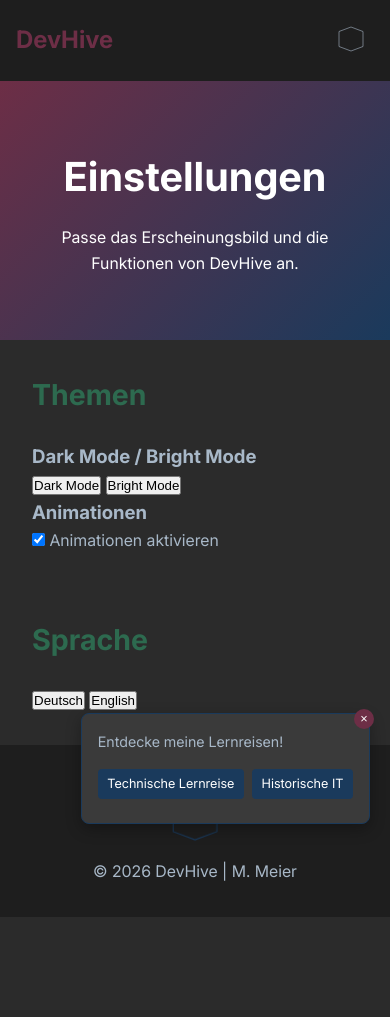
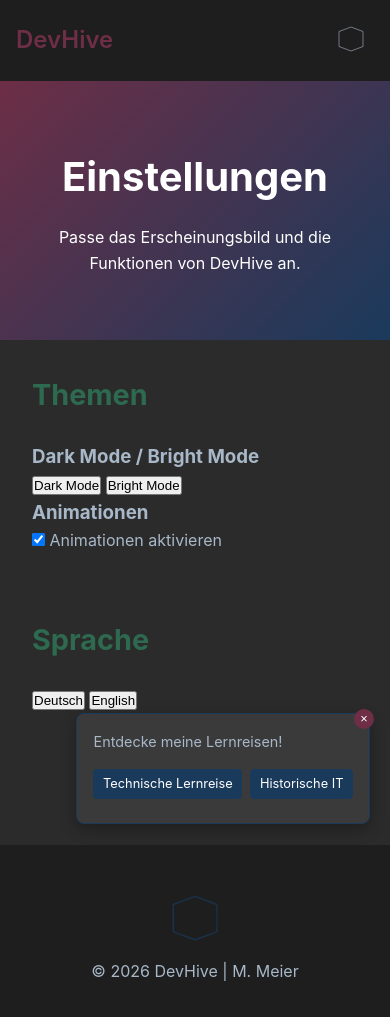
Before and after one commit to MMCodeMystic/devhive, a PHP site: page /einstellungen.php in a window 390 px wide. Before the commit the page ends 917 px from the top, so only its background shows below. Run offline with PHP 8.4, Linux system fonts and the light colour scheme.

Commit message:
Final: Mobile-First Fixes – Navbar, Hintergrund, Footer, Timelines, CTA

```diff
--- a/css/style.css
+++ b/css/style.css
@@ -25,48 +24,18 @@
     box-sizing: border-box;
 }
 
-html, body {
+html {
     height: 100%;
     font-family: 'Inter', sans-serif;
     background: var(--bg);
     color: var(--text);
     line-height: 1.6;
+}
+
+body {
+    min-height: 100vh;
     display: flex;
     flex-direction: column;
-}
-
-main {
-    flex: 1;
-}
-
-/* ===== Fonts ===== */
-@font-face {
-    font-family: 'Inter';
-    src: url('fonts/Inter/Inter-Regular.ttf') format('truetype');
-    font-weight: 400;
-    font-display: swap;
-}
-@font-face {
-    font-family: 'Inter';
-    src: url('fonts/Inter/Inter-Bold.ttf') format('truetype');
-    font-weight: 600;
-    font-display: swap;
-}
-@font-face {
-    font-family: 'Roboto Mono';
-    src: url('fonts/RobotoMono/RobotoMono-Regular.ttf') format('truetype');
-    font-weight: 400;
-    font-display: swap;
-}
-@font-face {
-    font-family: 'Roboto Mono';
-    src: url('fonts/RobotoMono/RobotoMono-Bold.ttf') format('truetype');
-    font-weight: 600;
-    font-display: swap;
-}
-
-code, pre {
-    font-family: 'Roboto Mono', monospace;
 }
 
 /* ===== Header & Navbar ===== */
@@ -204,75 +174,12 @@ code, pre {
     }
 }
 
-/* ===== Hexagon Animation ===== */
-.hexagon-animation {
-    position: fixed;
-    top: 0;
-    left: 0;
-    width: 100vw;
-    height: 100vh;
-    z-index: 1000;
-    pointer-events: none;
-    display: flex;
-    justify-content: center;
-    align-items: center;
-    animation: hexagonShrink 1.5s ease-out forwards;
+/* ===== Main Content ===== */
+main {
+    flex: 1;
+    padding-bottom: 100px; /* Platz für Footer */
 }
 
-.hexagon-animation .hexagon {
-    width: 300px;
-    height: 300px;
-    stroke: var(--accent-blue);
-    stroke-width: 2;
-    animation: hexagonPulse 1.5s ease-out forwards;
-}
-
-@keyframes hexagonShrink {
-    0% { opacity: 1; transform: scale(1); }
-    100% { opacity: 0; transform: scale(0.1); display: none; }
-}
-
-@keyframes hexagonPulse {
-    0% { transform: scale(1); opacity: 1; }
-    50% { transform: scale(1.1); opacity: 0.9; }
-    100% { transform: scale(0.1); opacity: 0; }
-}
-
-/* ===== Footer ===== */
-.footer {
-    text-align: center;
-    padding: 2rem;
-    background: var(--nav-bg);
-    margin-top: auto;
-}
-
-.footer-hexagon-container {
-    display: none;
-    justify-content: center;
-    margin: 1rem 0;
-    cursor: pointer;
-}
-
-.footer-hexagon {
-    width: 50px;
-    height: 50px;
-    stroke: var(--accent-blue);
-    transition: transform 0.5s ease, stroke 0.3s ease;
-    animation: footerHexagonPulse 2s ease-in-out infinite;
-}
-
-.footer-hexagon:hover {
-    stroke: var(--accent-red);
-    transform: scale(1.2);
-    animation: none;
-}
-
-@keyframes footerHexagonPulse {
-    0%, 100% { transform: scale(1); }
-    50% { transform: scale(1.1); }
-}
-
-/* ===== Main Content ===== */
 .hero {
     text-align: center;
     padding: 4rem 2rem;
@@ -295,6 +202,16 @@ code, pre {
     color: var(--accent-green);
     margin-bottom: 1.5rem;
     font-size: 1.8rem;
+}
+
+/* ===== Footer ===== */
+.footer {
+    text-align: center;
+    padding: 2rem;
+    background: var(--nav-bg);
+    margin-top: auto;
+    z-index: 100;
+    position: relative;
 }
 
 /* ===== Cards ===== */
--- a/footer.php
+++ b/footer.php
@@ -10,7 +10,7 @@
 <!-- Animierte Platonische Körper im Hintergrund -->
 <div class="platonische-koerper-hintergrund"></div>
 
-<!-- CTA-Popup (angepasst: Verlinkt zu Timelines) -->
+<!-- CTA-Popup -->
 <div class="cta-popup" id="cta-popup">
     <div class="cta-content">
         <p>Entdecke meine Lernreisen!</p>
--- a/js/script.js
+++ b/js/script.js
@@ -141,7 +141,6 @@ document.addEventListener('DOMContentLoaded', () => {
     const darkModeBtn = document.getElementById('dark-mode-btn');
     const brightModeBtn = document.getElementById('bright-mode-btn');
     const body = document.body;
-    const animationToggle = document.getElementById('animation-toggle');
 
     const savedTheme = localStorage.getItem('theme');
     if (savedTheme === 'bright') {
@@ -179,15 +178,6 @@ document.addEventListener('DOMContentLoaded', () => {
         ctaClose.addEventListener('click', () => {
             ctaPopup.classList.remove('show');
         });
-
-        // CTA-Buttons anpassen
-        const ctaButtons = ctaPopup.querySelectorAll('.cta-btn');
-        if (ctaButtons.length >= 2) {
-            ctaButtons[0].href = "timelines_technisch.php";
-            ctaButtons[0].textContent = "Technische Lernreise";
-            ctaButtons[1].href = "timelines_historisch.php";
-            ctaButtons[1].textContent = "Historische IT";
-        }
     }
 
     // Footer-Easter Egg
@@ -257,7 +247,7 @@ document.addEventListener('DOMContentLoaded', () => {
     const hintergrund = document.querySelector('.platonische-koerper-hintergrund');
     if (hintergrund && hintergrund.children.length === 0) {
         const koerper = ['tetraeder', 'wuerfel', 'oktaeder', 'dodekaeder', 'ikosaeder'];
-        koerper.forEach((typ, index) => {
+        koerper.forEach((typ) => {
             const koerperElement = document.createElement('div');
             koerperElement.className = `koerper ${typ}`;
             hintergrund.appendChild(koerperElement);
```
Also changed, not shown: other parts of css/style.css (+65 -4 lines).
